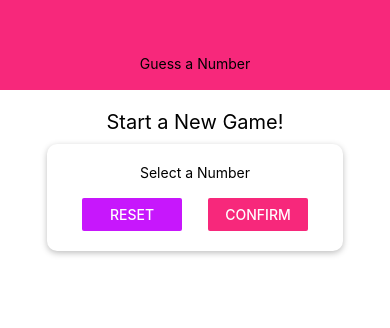
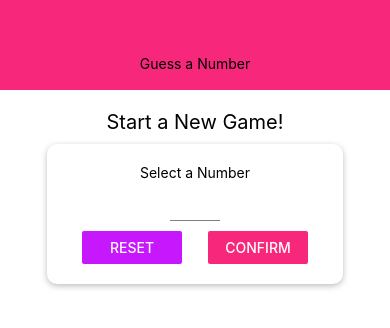
Before and after one commit to ateett12ue/React_Native_Random_Gaming_App, a React Native app: screen / in a window 390 px wide. Shown: the top 328 px of the page. Built offline with nearby package versions, Linux system fonts and the light colour scheme.

Commit message:
added general component layout

```diff
--- /dev/null
+++ b/components/input.js
@@ -0,0 +1,22 @@
+import React from "react";
+import {
+  TextInput,
+  StyleSheet
+} from "react-native";
+
+const Input = (props) => {
+    return(
+        <TextInput {...props} style={{...styles.input, ...props.style}} />
+    )
+};
+
+const styles = StyleSheet.create({
+input: {
+    height: 30,
+    borderBottomColor: 'grey',
+    borderBottomWidth: 1,
+    marginVertical: 10
+}
+})
+
+export default Input;
--- a/screens/startGameScreen.js
+++ b/screens/startGameScreen.js
@@ -1,23 +1,29 @@
 import React from "react";
-import {
-  View,
-  Text,
-  StyleSheet,
-  TextInput,
-  Button
-} from "react-native";
-import Color from '../constants/color'
-import Card from '../components/card'
+import { View, Text, StyleSheet, Button } from "react-native";
+import Color from "../constants/color";
+import Card from "../components/card";
+import Input from "../components/input";
 const StartGameScreen = props => {
   return (
     <View style={styles.screen}>
       <Text style={styles.title}>Start a New Game!</Text>
       <Card style={styles.inputContainer}>
         <Text>Select a Number</Text>
-        <TextInput />
+        <Input
+          style={styles.input}
+          blurOnSubmit
+          autoCapitalize="none"
+          autoCorrent={false}
+          keyboardType="number-pad"
+          maxLength={2}
+        />
         <View style={styles.buttonContainer}>
-          <View style={styles.button}><Button title="Reset" onPress={() => {}} color={Color.accent}/></View>
-          <View style={styles.button}><Button title="Confirm" onPress={() => {}} color={Color.primary}/></View>
+          <View style={styles.button}>
+            <Button title="Reset" onPress={() => {}} color={Color.accent} />
+          </View>
+          <View style={styles.button}>
+            <Button title="Confirm" onPress={() => {}} color={Color.primary} />
+          </View>
         </View>
       </Card>
     </View>
@@ -45,9 +51,12 @@
     justifyContent: "space-between",
     paddingHorizontal: 15
   },
-  button:{
-      width: 100,
-
+  button: {
+    width: 100
+  },
+  input: {
+    width: 50,
+    textAlign: "center"
   }
 });
 
```
